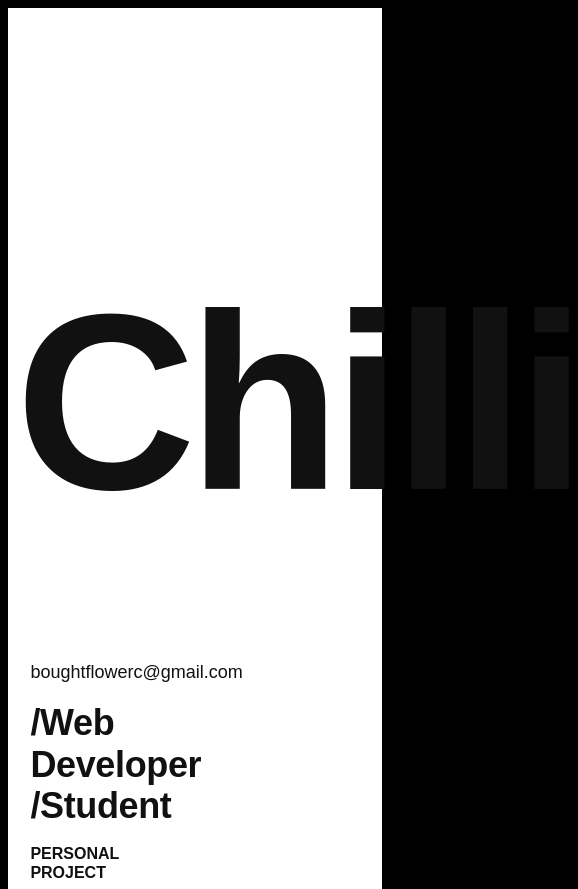
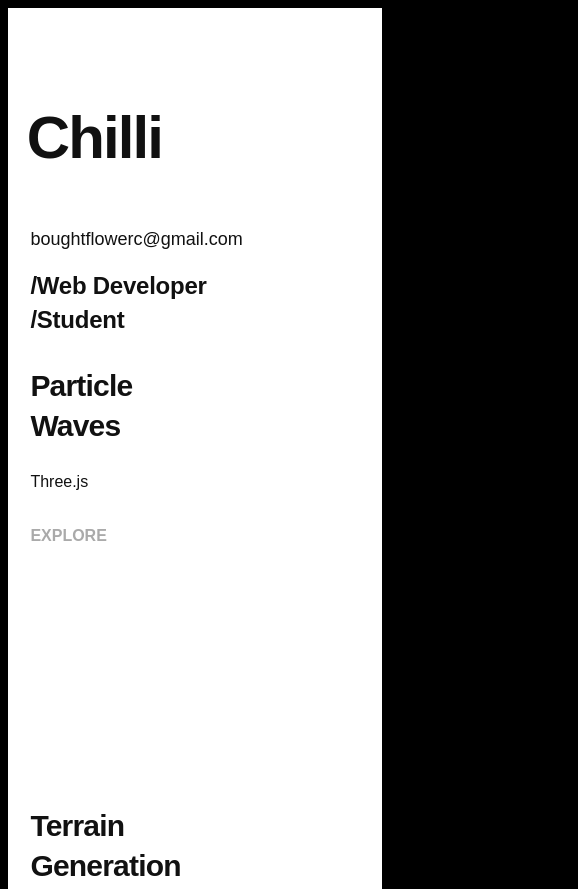
Before and after one commit to Lone2886/lone2886.github.io, a website: page index.html in a window 390 px wide. Shown: the top 889 px of the page, 578 px wide, since content can reach past the window. Drawn offline with Linux system fonts and the light colour scheme.

Commit message:
Updated responsive css

```diff
--- a/css/index.css
+++ b/css/index.css
@@ -332,25 +332,6 @@ html {
     line-height: var(--heading-prime-lh);
     font-weight: var(--heading-prime-fw);
     letter-spacing: var(--heading-prime-ls);
-}
-
-@media (min-width: 1024px) {
-    .lines-shift-container {
-        --shift-base-delay: 140ms;
-        --anim-duration: calc(var(--shift-base-delay) * 10);
-        --shift-delay: 0ms;
-        visibility: hidden;
-    }
-    body.page--loaded:not(.pace-running) .lines-shift-container, body.wp-admin .lines-shift-container {
-        visibility: initial;
-    }
-    .shift-line {
-        --line-number: var(--nth-child-idx);
-        overflow: hidden;
-        display: inline-flex;
-        position: relative;
-        width: 100%;
-    }
 }
 
 .project-block-group {
@@ -1175,3 +1156,281 @@ img {
 .accordion * {
     margin: 0;
 }
+
+@media (min-width: 1024px) {
+    .lines-shift-container {
+        --shift-base-delay: 140ms;
+        --anim-duration: calc(var(--shift-base-delay) * 10);
+        --shift-delay: 0ms;
+        visibility: hidden;
+    }
+    body.page--loaded:not(.pace-running) .lines-shift-container, body.wp-admin .lines-shift-container {
+        visibility: initial;
+    }
+    .shift-line {
+        --line-number: var(--nth-child-idx);
+        overflow: hidden;
+        display: inline-flex;
+        position: relative;
+        width: 100%;
+    }
+}
+
+@media (max-width: 1680px){
+    .Main-Heading-Section {
+        padding-top: 190px;
+    }
+    .Main-Heading-title {
+        font-size: 220px;
+        line-height: 244px;
+        margin-bottom: 87px;
+    }
+    .main-header-position {
+        font-size: 30px;
+        line-height: 36px;
+    }
+    .heading-content-right {
+        margin-right: 35px;
+    }
+    .heading-about-text {
+        font-size: 16px;
+        margin-bottom: 15px;
+    }
+    .home-project-container {
+        padding-top: 90px;
+        padding-bottom: 90px;
+    }
+    .home-project-content-head {
+        margin-bottom: 30px;
+    }
+    .home-project-title {
+        font-size: 70px;
+        line-height: 75px;
+        margin-bottom: 0px;
+    }
+    .home-project-tasks {
+        font-size: 16px;
+        line-height: 24px;
+        margin-bottom: 30px;
+    }
+    .home-project-description {
+        font-size: 24px;
+        line-height: 36px;
+        margin-bottom: 30px;
+    }
+    .footer {
+        padding-top: 110px;
+        padding-bottom: 120px;
+    }
+}
+
+@media (max-width: 1520px){
+    :root {
+        --heading-prime-size: 190px;
+        --heading-display-size: 65px;
+        --heading-h3-size: 20px;
+        font-size: 16px;
+    }
+    .home-project-image-container {
+        display:none;
+    }
+}
+
+@media (max-width: 1440px) {
+    .Main-Heading-Section {
+        padding-top: 150px;
+    }
+    .Main-Heading-title {
+        font-size: 190px;
+        margin-bottom: 35px;
+    }
+    .heading-content-right {
+        margin-right: 19px;
+    }
+    .heading-about-text {
+        font-size: 16px;
+        margin-bottom: 15px;
+    }
+    .heading-social-link:not(:last-child) {
+        margin-right: 15px;
+    }
+    .heading-social-link {
+        font-size: 14px;
+    }
+    .home-project-container {
+        padding-top: 80px;
+        padding-bottom: 80px;
+    }
+    .home-project-title {
+        font-size: 65px;
+        line-height: 75px;
+        margin-bottom: 0px;
+    }
+    .home-project-description {
+        font-size: 20px;
+        line-height: 30px;
+    }
+    .footer {
+        padding-top: 100px;
+        padding-bottom: 100px;
+    }
+}
+
+@media (max-width: 1366px){
+    .Main-Heading-Section {
+        padding-top: 150px;
+    }
+    :root {
+        --heading-prime-size: 180px;
+        --heading-display-size: 55px;
+        --heading-h3-size: 18px;
+    }
+    .Main-Heading-title {
+        font-size: 180px;
+        margin-bottom: 20px;
+    }
+    .header-email-container {
+        font-size: 16px;
+    }
+    .heading-content-right {
+        margin-right: 53px;
+    }
+    .home-project-title {
+        font-size: 55px;
+        line-height: 65px;
+        margin-bottom: 10px;
+    }
+    .home-project-tasks {
+        margin-bottom: 33px;
+    }
+    .home-project-description {
+        font-size: 18px;
+        line-height: 27px;
+    }
+    .home-project-content-head {
+        display: none;
+    }
+}
+
+@media (max-width: 1024px) {
+    .Main-Heading-Section {
+        padding-top: 140px;
+    }
+    :root {
+        --heading-prime-size: 130px;
+        --heading-display-size: 50px;
+    }
+    .Main-Heading-title {
+        font-size: 130px;
+        line-height: 250px;
+        margin-bottom: 20px;
+    }
+    .main-header-position {
+        font-size: 24px;
+        line-height: 34px;
+    }
+    .heading-content-right {
+        margin-right: 53px;
+    }
+    .work-projects {
+        padding-top: 30px;
+        padding-bottom: 50px;
+    }
+    .home-project:not(:last-of-type) {
+        border: none;
+    }
+    .home-project-container {
+        flex-direction: column;
+        padding-top: 30px;
+        padding-bottom: 30px;
+    }
+    .home-project-content {
+        max-width: none;
+        width: 100%;
+    }
+    .heading-project-image, .heading-project-link, .home-project-content-head {
+        display: none;
+    }
+    .home-project-title {
+        font-size: 50px;
+        line-height: 50px;
+    }
+    .home-project-tasks {
+        margin-bottom: 20px;
+    }
+    .home-project-description {
+        font-size: 20px;
+        line-height: 30px;
+        margin-bottom: 40px;
+    }
+    .heading-project-graphics {
+        width: 100%;
+    }
+    .footer {
+        padding-top: 80px;
+        padding-bottom: 90px;
+    }
+}
+
+@media (max-width: 568px) {
+    .Main-Heading-Section {
+        padding-top: 100px;
+    }
+    :root {
+        --heading-prime-size: 60px;
+        --heading-display-size: 30px;
+    }
+    .Main-Heading-title {
+        font-size: 60px;
+        line-height: 1em;
+        margin-bottom: 40px;
+    }
+    .main-heading-content {
+        flex-direction: column;
+    }
+    .heading-content-left {
+        margin-bottom: 20px;
+    }
+    .header-email-container {
+        font-size: 18px;
+    }
+    .heading-social-links {
+        display: none;
+    }
+    .work-projects {
+        padding-top: 20px;
+        padding-bottom: 40px;
+    }
+    .home-project-container {
+        padding-top: 20px;
+        padding-bottom: 20px;
+    }
+    .home-project-title {
+        font-size: 30px;
+        line-height: 40px;
+        margin-bottom: 0;
+    }
+    .home-project-tasks {
+        font-size: 16px;
+        line-height: 24px;
+        margin-bottom: 30px;
+    }
+    .home-project-description {
+        display: none;
+    }
+    .footer {
+        padding-top: 80px;
+        padding-bottom: 60px;
+    }
+    .footer-social-links {
+        display: flex;
+        justify-content: space-between;
+        margin-bottom: 20px;
+    }
+    .footer-social-link {
+        margin-right: 0;
+    }
+    .Main-Heading-Section::after {
+        display:none;
+    }
+}
```
